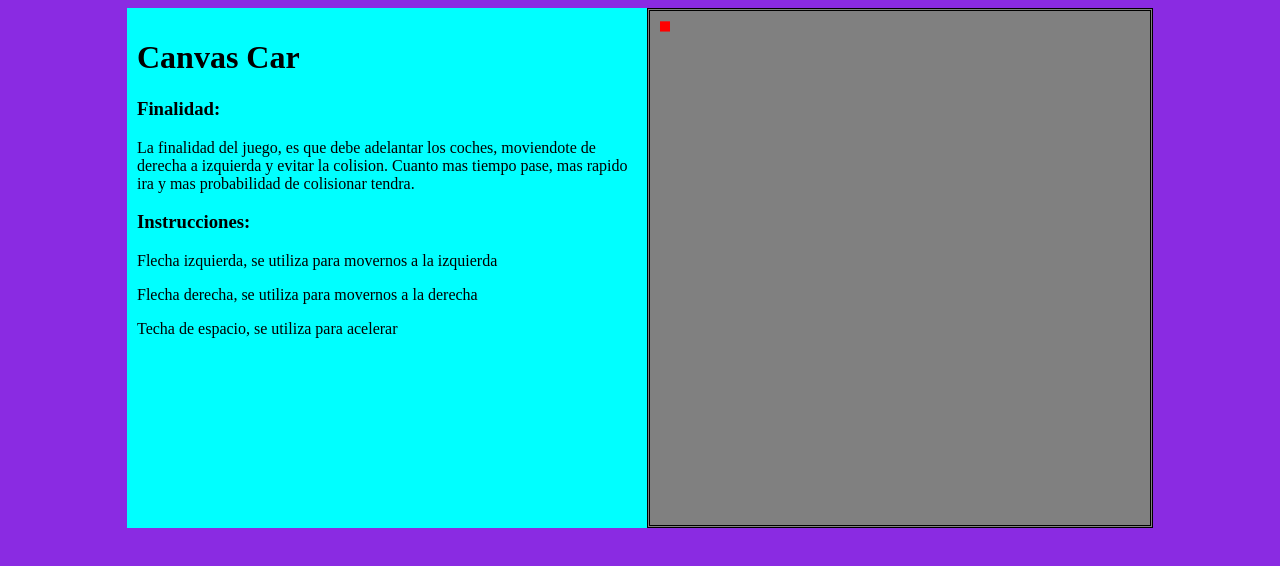
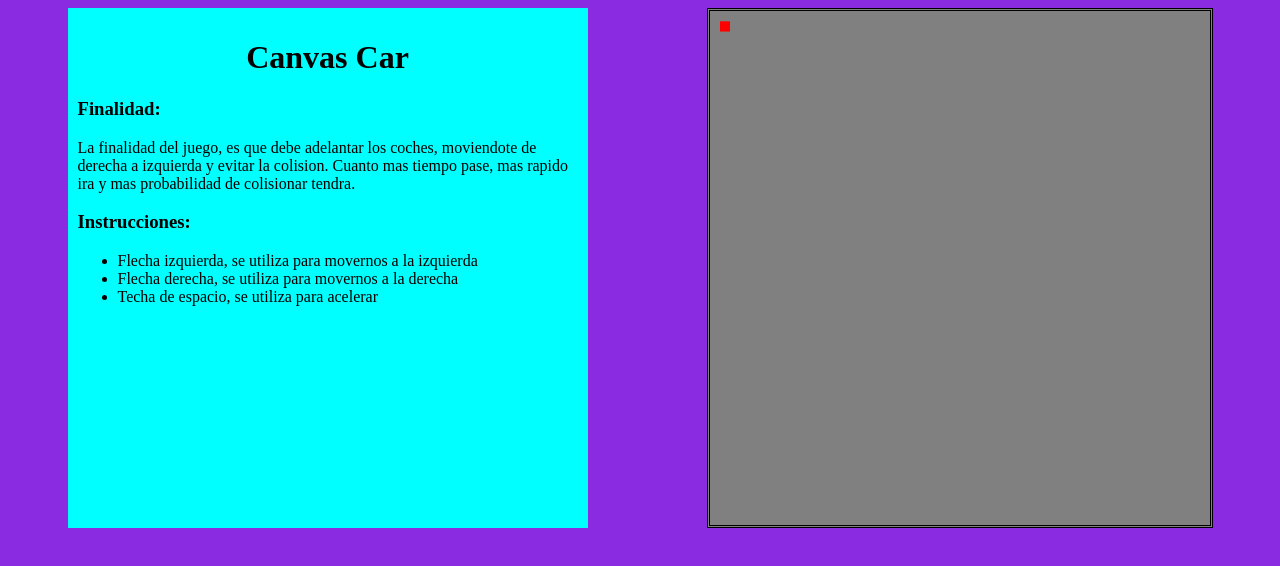
Before and after one commit to nadaronda/Canvas_Retro_Car_Racing, a plain HTML site: page index.html in a window 1280 px wide. Drawn offline with Linux system fonts and the light colour scheme.

Commit message:
ver cosas

```diff
--- a/index.html
+++ b/index.html
@@ -17,12 +17,14 @@
             adelantar los coches, moviendote de derecha a izquierda y
             evitar la colision. Cuanto mas tiempo pase, mas rapido ira
             y mas probabilidad de colisionar tendra.
-
         </p>
         <h3>Instrucciones:</h3>
-        <p>Flecha izquierda, se utiliza para movernos a la izquierda</p>
-        <p>Flecha derecha, se utiliza para movernos a la derecha</p>
-        <p>Techa de espacio, se utiliza para acelerar</p>
+        <ul>
+            <li>Flecha izquierda, se utiliza para movernos a la izquierda</li>
+            <li>Flecha derecha, se utiliza para movernos a la derecha</li>
+            <li>Techa de espacio, se utiliza para acelerar</li>
+        </ul>
+
     </div>
     <canvas id="canvas" width="500px" height="500px"></canvas>
 
--- a/src/script.js
+++ b/src/script.js
@@ -4,8 +4,10 @@ window.onload = () => {
     var ctx = canvas.getContext('2d');
 
     ctx.beginPath();
+
     ctx.rect(10, 10, 10, 10);
     ctx.fillStyle = "#FF0000";
     ctx.fill();
+
     ctx.closePath();
 }
--- a/style.css
+++ b/style.css
@@ -1,9 +1,13 @@
 body{
     background-color: blueviolet;
     display:flex;
+    justify-items: center;
+    justify-content: space-around;
+
+}
+h1{
+    display: flex;
     justify-content: center;
-    justify-items: center;
-
 }
 .instruciones{
     padding: 10px;
```
